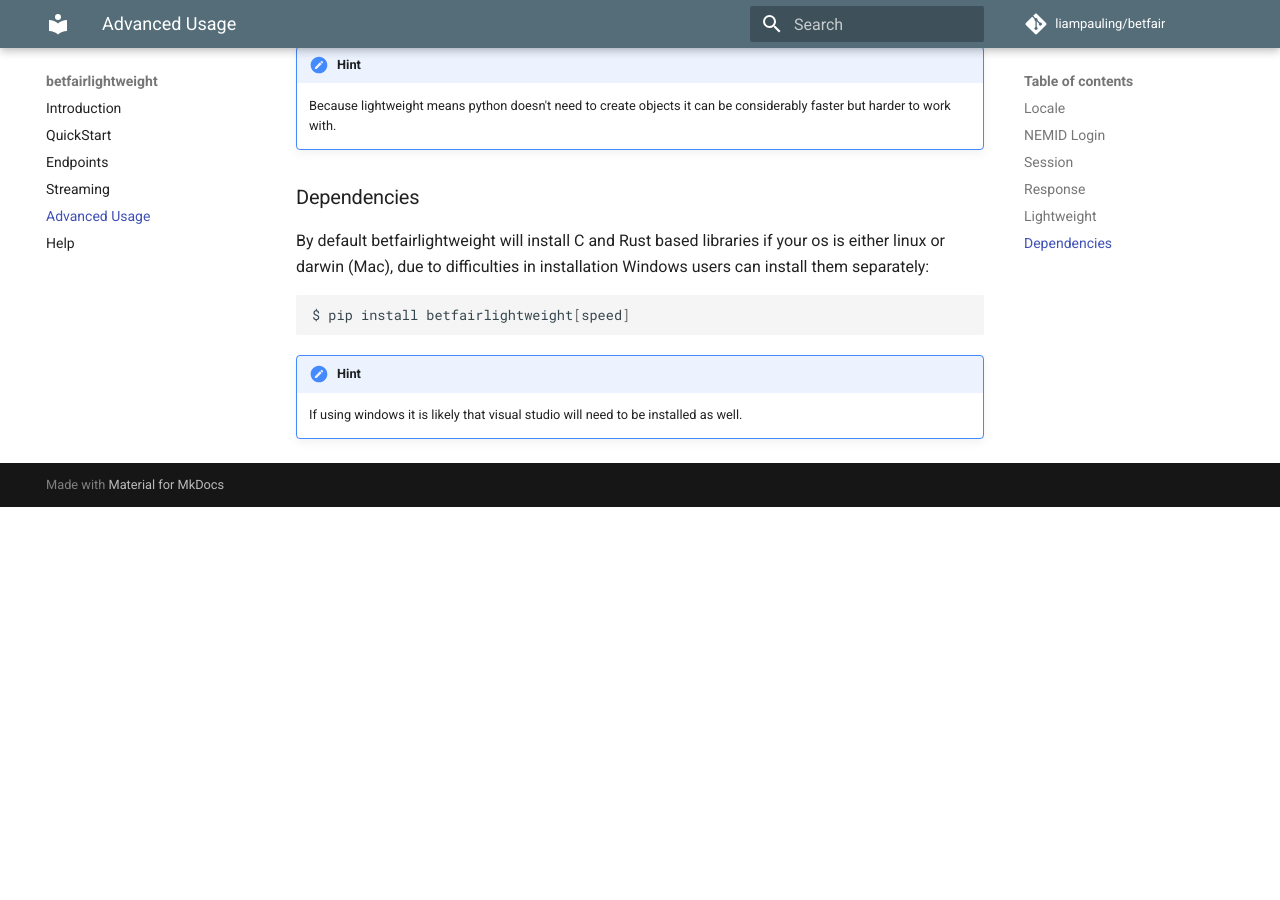
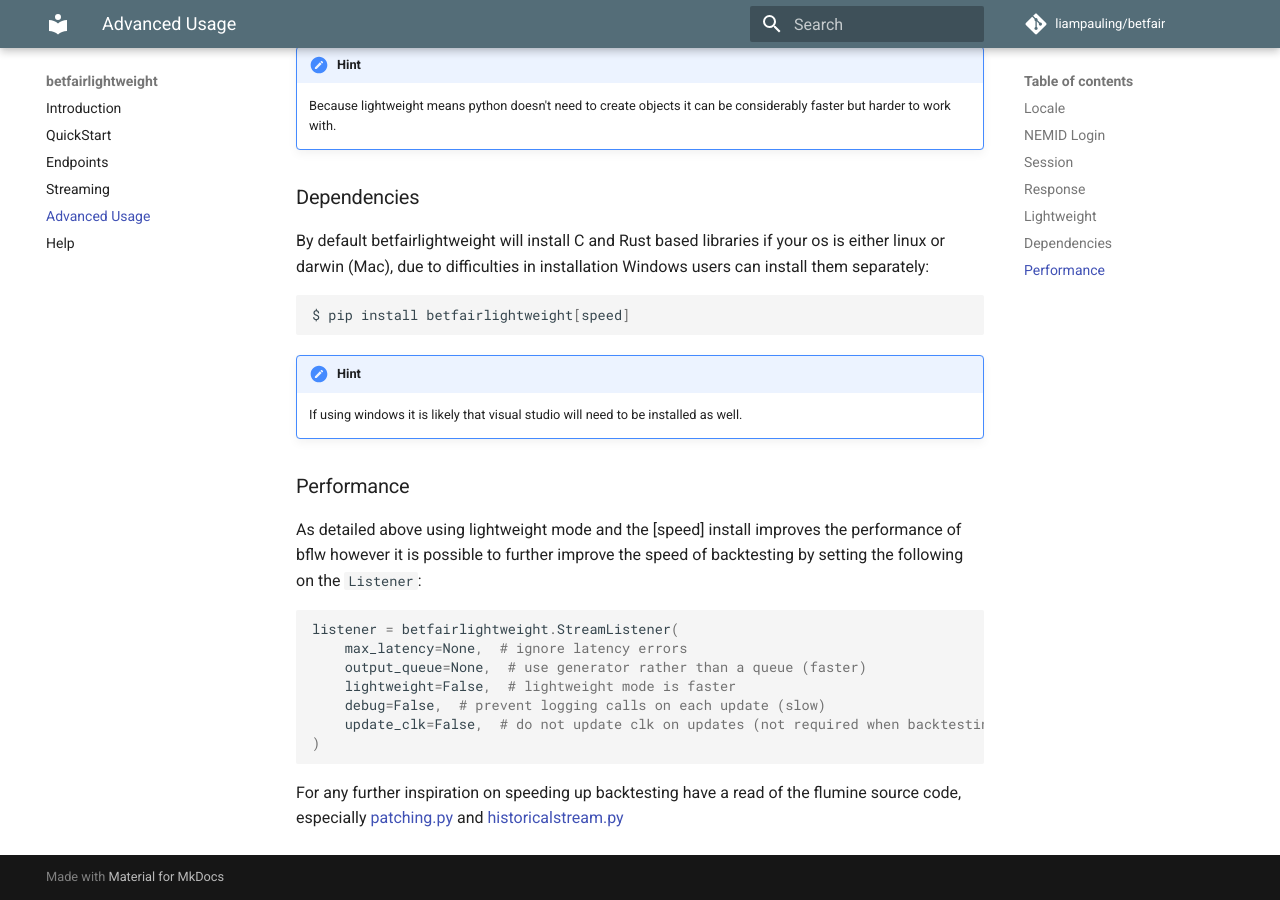
Before and after one commit to betcode-org/betfair, an MkDocs documentation site: the page built from docs/advanced.md, in a window 1280 px wide and 900 px high, scrolled down 2955 px. Built offline with MkDocs 1.6.1 and Material for MkDocs 9.7.7, drawn with Linux system fonts in a browser that asks for light colours; comment, search, counter and statistics services are not loaded; before the commit the page ends 3462 px from its top, so only the background shows below that.

Commit message:
history and docs update

````diff
--- a/HISTORY.rst
+++ b/HISTORY.rst
@@ -8,10 +8,15 @@
 
 **Improvements**
 
+- #373 Streaming refactor (2-3x+ speed improvement across the board)
 - #369 Output streaming matched backs/lays
 - #370 Session timeout updated to 24hrs for international exchange
 - License update
 - Removed build.sh
+
+**Dependencies**
+
+- py3.5 testing removed
 
 2.11.1 (2020-12-26)
 +++++++++++++++++++
--- a/docs/advanced.md
+++ b/docs/advanced.md
@@ -160,3 +160,20 @@
 
 !!! hint
     If using windows it is likely that visual studio will need to be installed as well.
+
+
+### Performance
+
+As detailed above using lightweight mode and the [speed] install improves the performance of bflw however it is possible to further improve the speed of backtesting by setting the following on the `Listener`:
+
+```python
+listener = betfairlightweight.StreamListener(
+    max_latency=None,  # ignore latency errors
+    output_queue=None,  # use generator rather than a queue (faster)
+    lightweight=False,  # lightweight mode is faster
+    debug=False,  # prevent logging calls on each update (slow)
+    update_clk=False,  # do not update clk on updates (not required when backtesting)
+)
+```
+
+For any further inspiration on speeding up backtesting have a read of the flumine source code, especially [patching.py](https://github.com/liampauling/flumine/blob/master/flumine/patching.py) and [historicalstream.py](https://github.com/liampauling/flumine/blob/master/flumine/streams/historicalstream.py)
````
